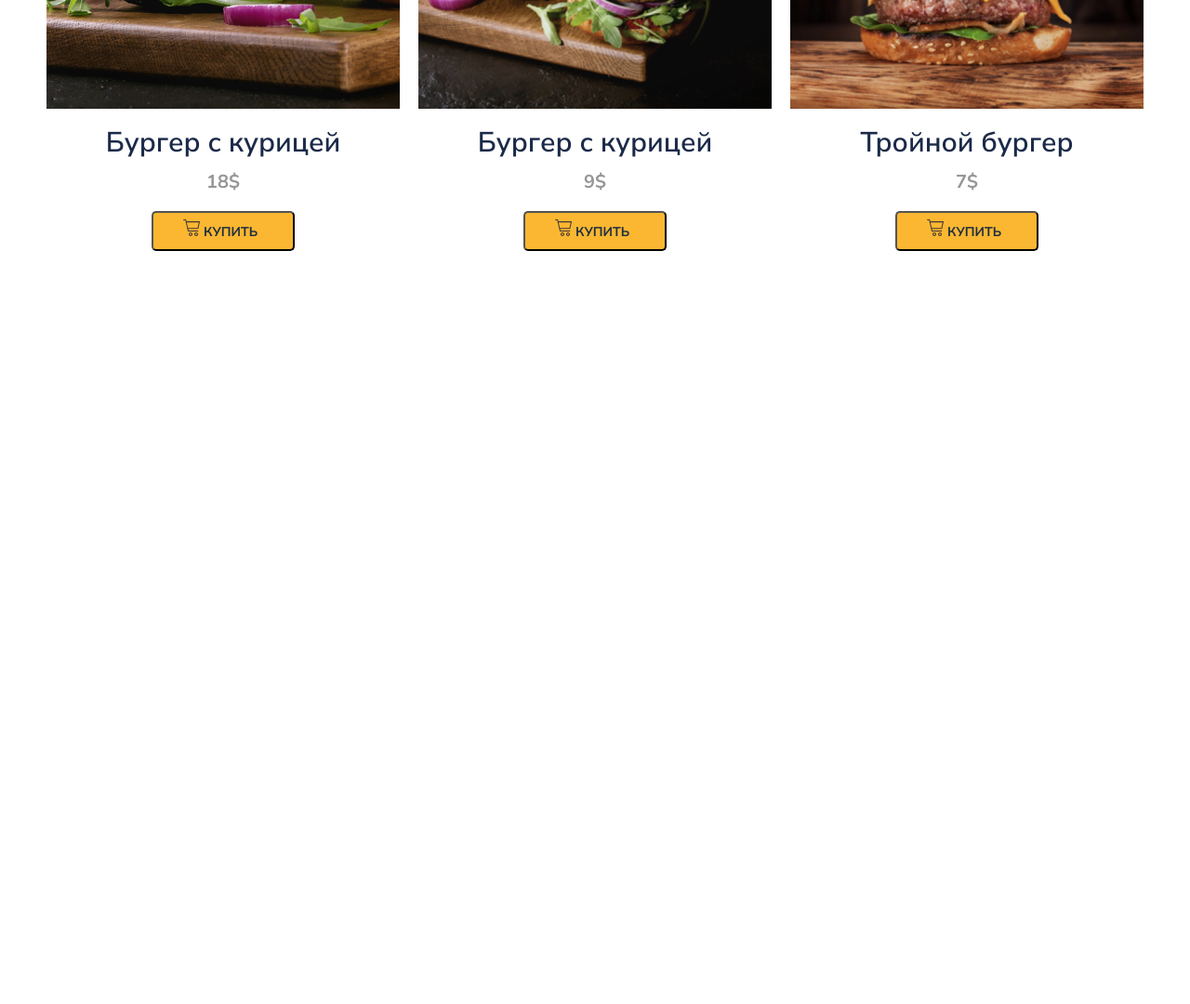
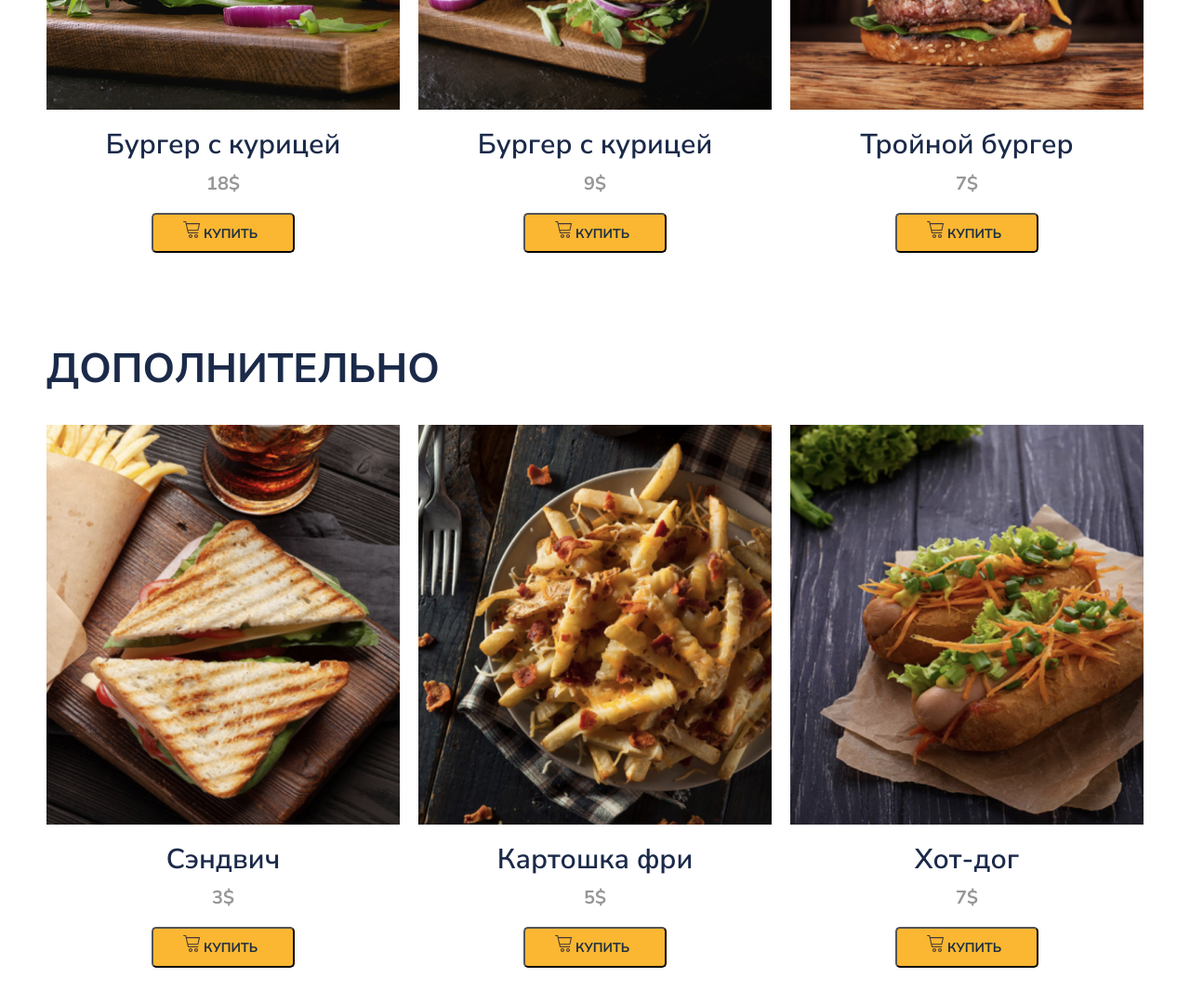
Before and after one commit to neloz666/Module01-Burger, a plain HTML site: page index.html in a window 1280 px wide. Shown: the part 2291-3371 px from the top of the page at 93% size. Before the commit the page ends 2591 px from the top, so only its background shows below. Drawn offline with nearby package versions, Linux system fonts and the light colour scheme.

Commit message:
13 Homework full

```diff
--- a/css/main.css
+++ b/css/main.css
@@ -227,6 +227,7 @@ color:#DEDEDE
     display:grid;
     grid-template-columns: repeat(3, 1fr);
     gap:20px;
+    margin-bottom: 70px;
 }
 .menu-grid-item {
     display:flex;
@@ -239,8 +240,8 @@ color:#DEDEDE
     position:relative;
     overflow:hidden;
     text-align: center;
-    margin-bottom:20px;
-    }
+    margin-bottom: 21px;
+}
 .menu-grid-cover img {
     position: absolute;
     left:50%;
--- a/index.html
+++ b/index.html
@@ -155,6 +155,57 @@
                 </div>
             </div>
         </section>
+        <section class="menu">
+            <div class="container">
+                <div class="menu-header">
+                    <h2 class="menu-title">
+                        Дополнительно
+                    </h2>
+                </div>
+                <div class="menu-grid">
+                    <div class="menu-grid-item">
+                        <div class="menu-grid-cover">
+                            <img src="img/Menu/07.jpg" alt="Сэндвич">
+                        </div>
+                        <p class="menu-grid-title">Сэндвич</p>
+                        <p class="menu-grid-price">3$</p>
+                        <button type="button" class="menu-grid-btn">
+                            <span class="menu-grid-icon">
+                                <img src="img/Menu/cart.svg" alt="Тележка">
+                            </span>
+                            <span class="menu-grid-text">купить</span>
+                        </button>
+                    </div>
+                    <div class="menu-grid-item">
+                        <div class="menu-grid-cover">
+                            <img src="img/Menu/08.jpg" alt="Картошка фри">
+                        </div>
+                        <p class="menu-grid-title">Картошка фри</p>
+                        <p class="menu-grid-price">5$</p>
+                        <button type="button" class="menu-grid-btn">
+                            <span class="menu-grid-icon">
+                                <img src="img/Menu/cart.svg" alt="Тележка">
+                            </span>
+                            <span class="menu-grid-text">купить</span>
+                        </button>
+                    </div>
+                    <div class="menu-grid-item">
+                        <div class="menu-grid-cover">
+                            <img src="img/Menu/09.jpg" alt="Хот-дог">
+                        </div>
+                        <p class="menu-grid-title">Хот-дог</p>
+                        <p class="menu-grid-price">7$</p>
+                        <button type="button" class="menu-grid-btn">
+                            <span class="menu-grid-icon">
+                                <img src="img/Menu/cart.svg" alt="Тележка">
+                            </span>
+                            <span class="menu-grid-text">купить</span>
+                        </button>
+                    </div>
+
+                </div>
+            </div>
+        </section>
     </main>
 </body>
 </html>
```
Also changed, not shown: img/Menu/07.jpg (added), img/Menu/08.jpg (added), img/Menu/09.jpg (added).
